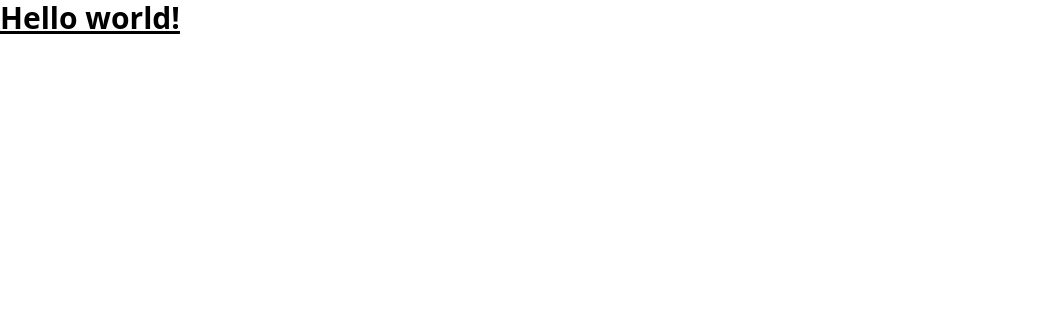
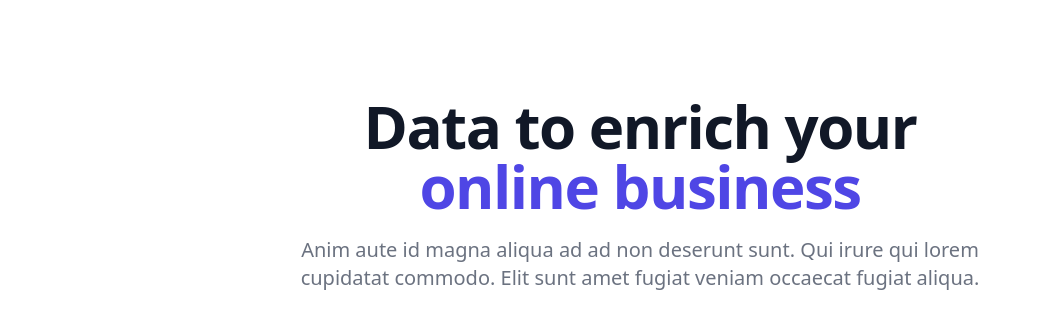
Before and after one commit to nathanclevenger/waitlist, a Jekyll site: the page built from README.md, in a window 1280 px wide. Shown: the top 329 px of the page, without its empty margins (0-1041 px from the left). Built offline with Jekyll 4.4.1, drawn with Linux system fonts in a browser that asks for light colours; nearby versions of some CDN libraries; our own code applies the rules of GitHub Pages for plain Markdown files.

Commit message:
Update default.html

```diff
--- a/_layouts/default.html
+++ b/_layouts/default.html
@@ -17,8 +17,14 @@
   </script>
 </head>
 <body>
-  <h1 class="text-3xl font-bold underline text-theme">
-    Hello world!
-  </h1>
+  <div class="mx-auto mt-16 max-w-7xl px-4 sm:mt-24 sm:px-6">
+    <div class="text-center">
+      <h1 class="text-4xl font-bold tracking-tight text-gray-900 sm:text-5xl md:text-6xl">
+        <span class="block">Data to enrich your</span>
+        <span class="block text-indigo-600">online business</span>
+      </h1>
+      <p class="mx-auto mt-3 max-w-md text-base text-gray-500 sm:text-lg md:mt-5 md:max-w-3xl md:text-xl">Anim aute id magna aliqua ad ad non deserunt sunt. Qui irure qui lorem cupidatat commodo. Elit sunt amet fugiat veniam occaecat fugiat aliqua.</p>
+    </div>
+  </div>
 </body>
 </html>
```
